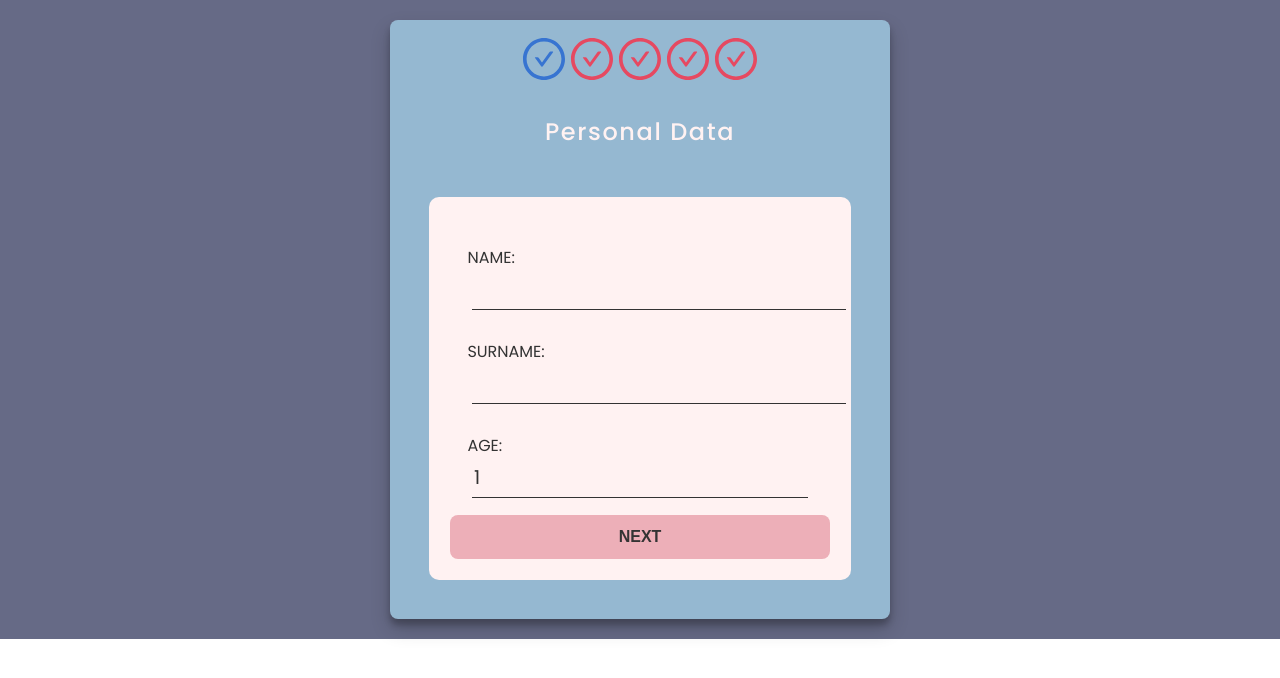
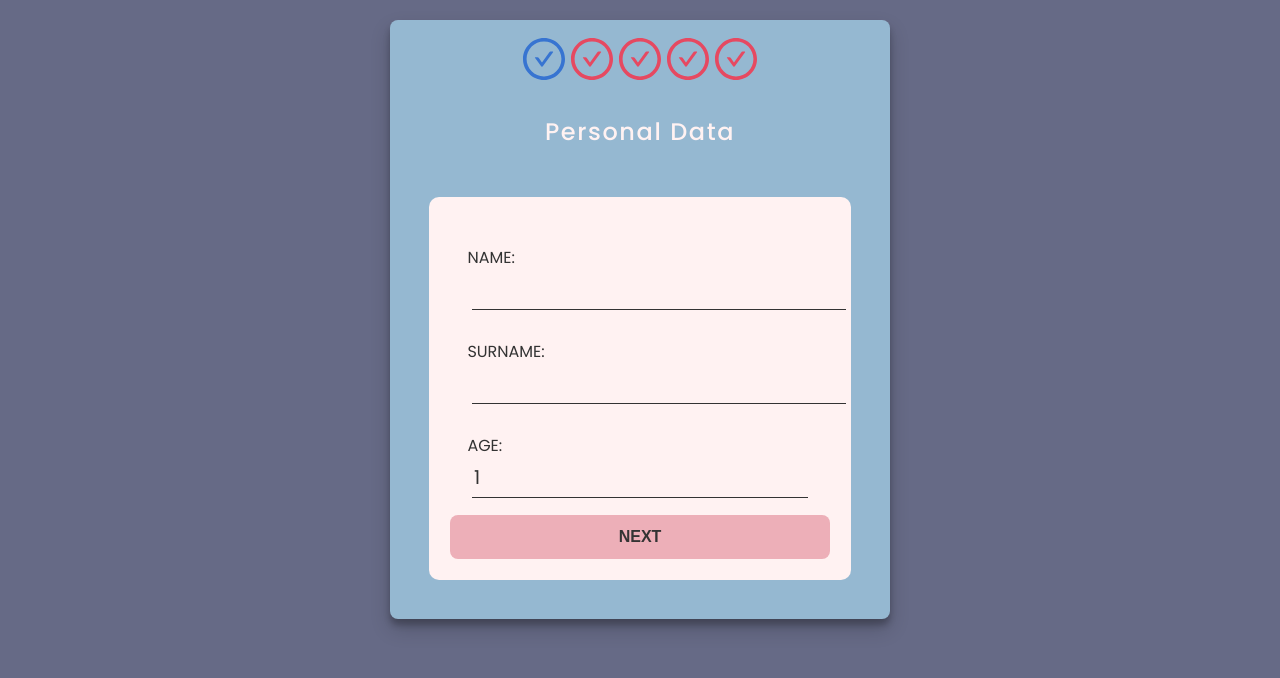
Before and after one commit to SofiaRubiano10/ProyectReactForms, a React (Vite) app: page / in a window 1280 px wide. Shown: the top 678 px of the page. Built offline with nearby package versions, Linux system fonts and the light colour scheme.

Commit message:
Ultimos arreglos

```diff
--- a/src/components/Music.jsx
+++ b/src/components/Music.jsx
@@ -56,6 +56,8 @@ const Music = () => {
               min="0"
               max="15"
               value={values.volume}
+              onChange={handleChange}
+              onBlur={handleBlur}
             />
             {errors.volume && <p className="error">{errors.volume}</p>}
           </fieldset>
--- a/src/styles/_layout.scss
+++ b/src/styles/_layout.scss
@@ -1,7 +1,7 @@
 @use "./variables" as v;
 
 .container {
-  height: auto;
+  min-height: 100vh;
   padding: 20px;
   font-family: v.$font-family;
   background-color: v.$bg-container;
```
